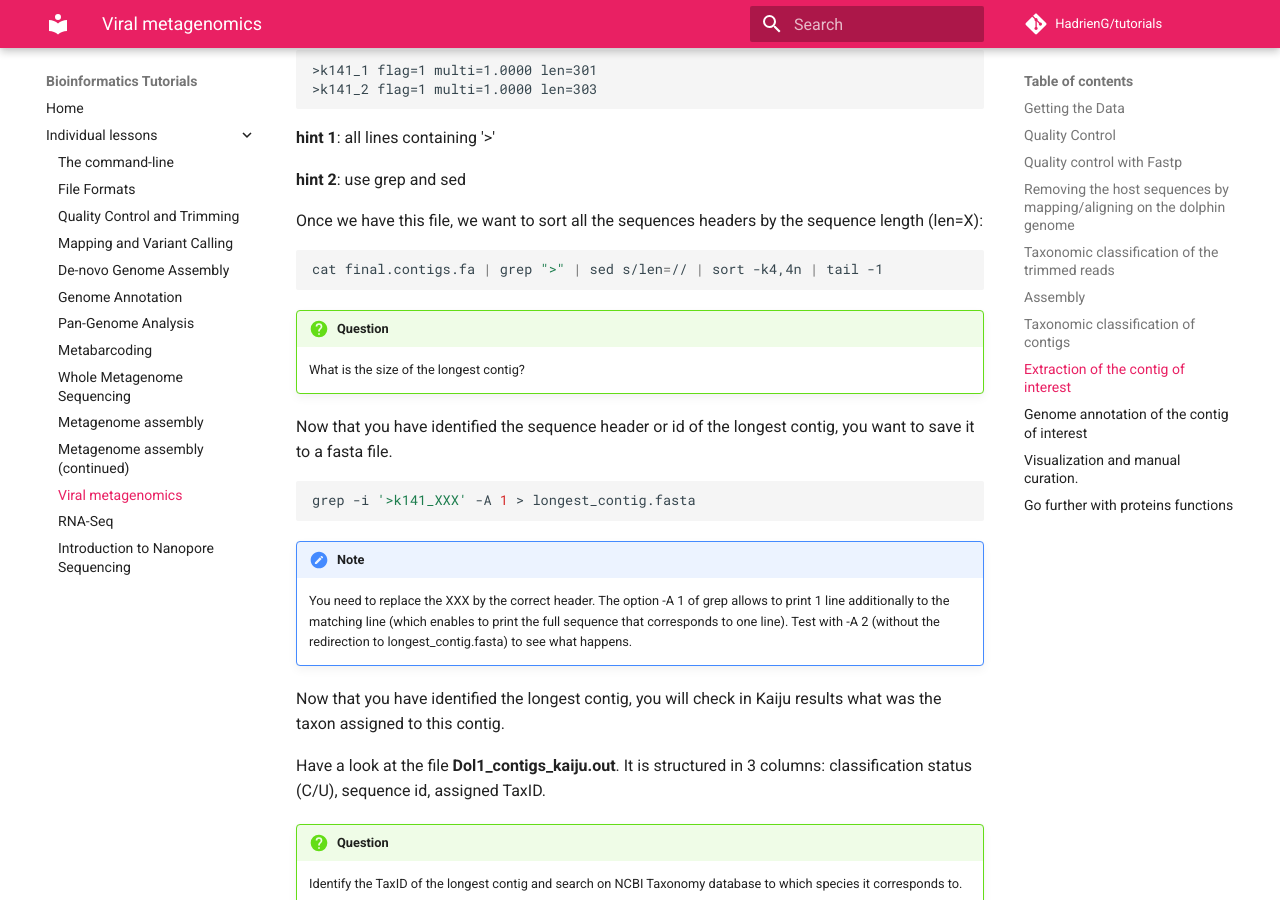
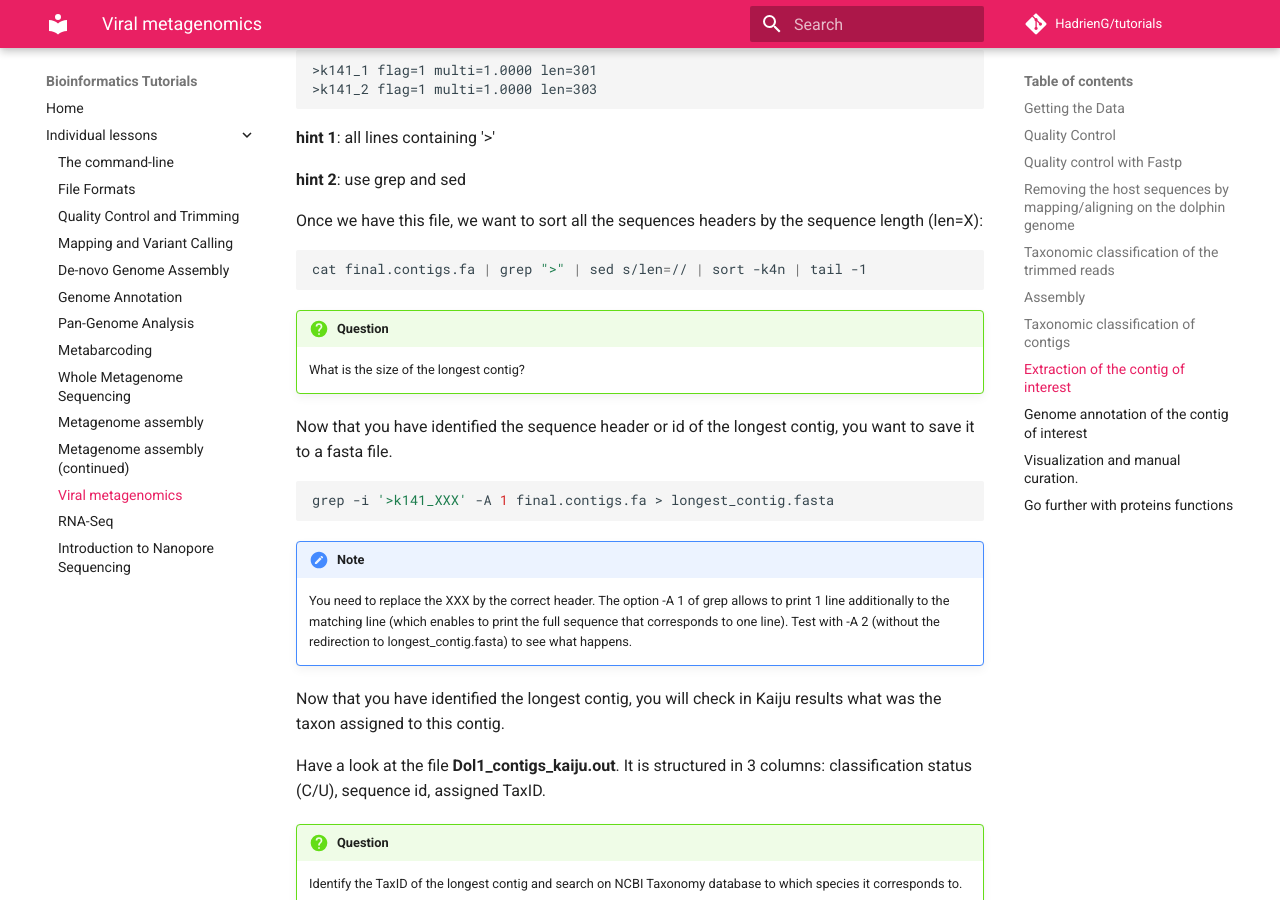
Before and after one commit to HadrienG/tutorials, an MkDocs documentation site: the page built from docs/metavir.md, in a window 1280 px wide and 900 px high, scrolled down 4557 px. Built offline with MkDocs 1.6.1 and Material for MkDocs 9.7.7, drawn with Linux system fonts in a browser that asks for light colours; comment, search, counter and statistics services are not loaded; old or Windows-style settings are respelled for this version of MkDocs.

Commit message:
fixed grep mistake

````diff
--- a/docs/metavir.md
+++ b/docs/metavir.md
@@ -196,7 +196,7 @@ Let's go for a little practice of your Unix skills!
 Once we have this file, we want to sort all the sequences headers by the sequence length (len=X):
 
 ```bash
-cat final.contigs.fa | grep ">" | sed s/len=// | sort -k4,4n | tail -1
+cat final.contigs.fa | grep ">" | sed s/len=// | sort -k4n | tail -1
 ```
 
 !!! question
@@ -205,7 +205,7 @@ cat final.contigs.fa | grep ">" | sed s/len=// | sort -k4,4n | tail -1
 Now that you have identified the sequence header or id of the longest contig, you want to save it to a fasta file.
 
 ```bash
-grep -i '>k141_XXX' -A 1 > longest_contig.fasta
+grep -i '>k141_XXX' -A 1 final.contigs.fa > longest_contig.fasta
 ```
 
 !!! note
````
